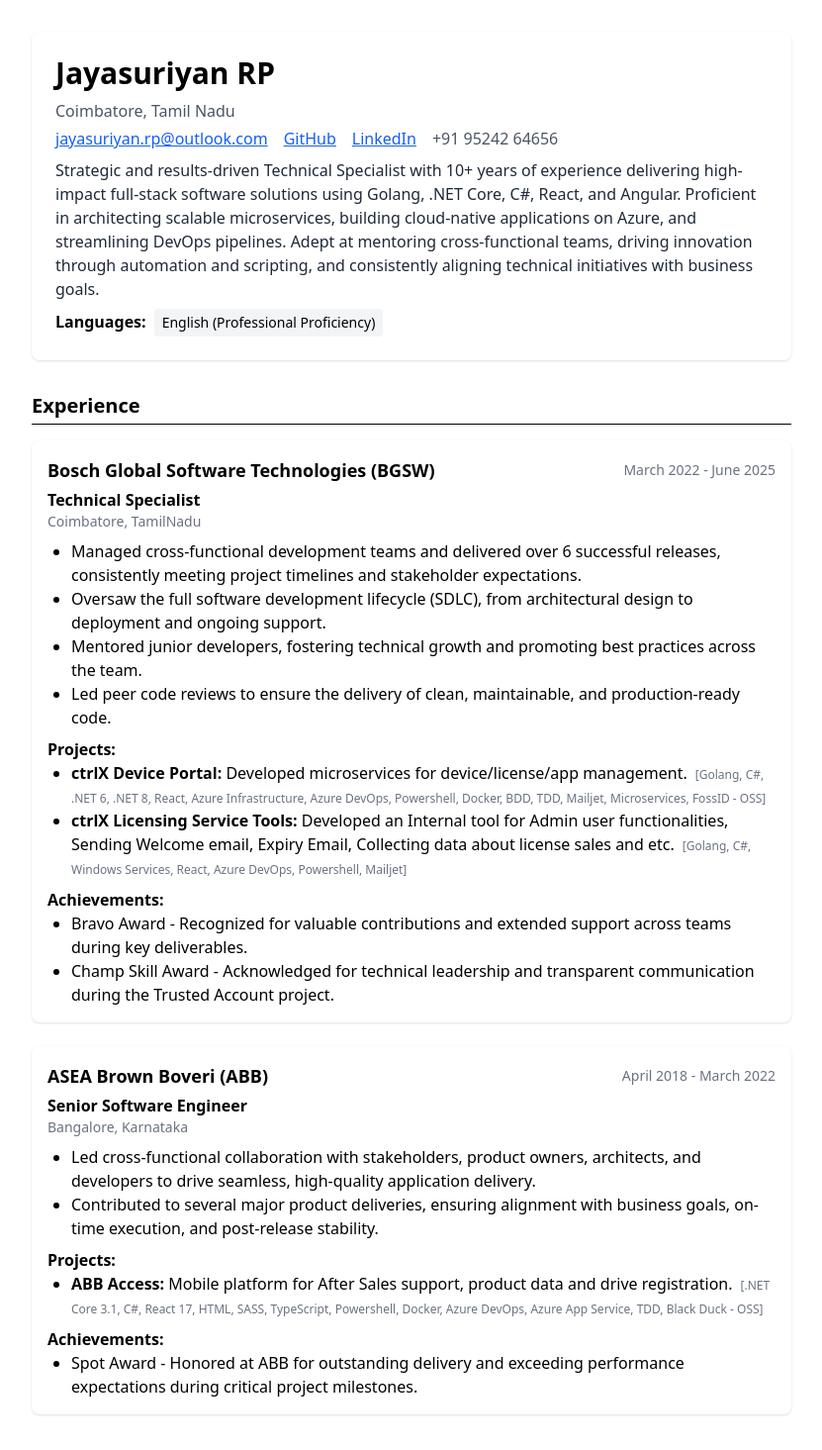
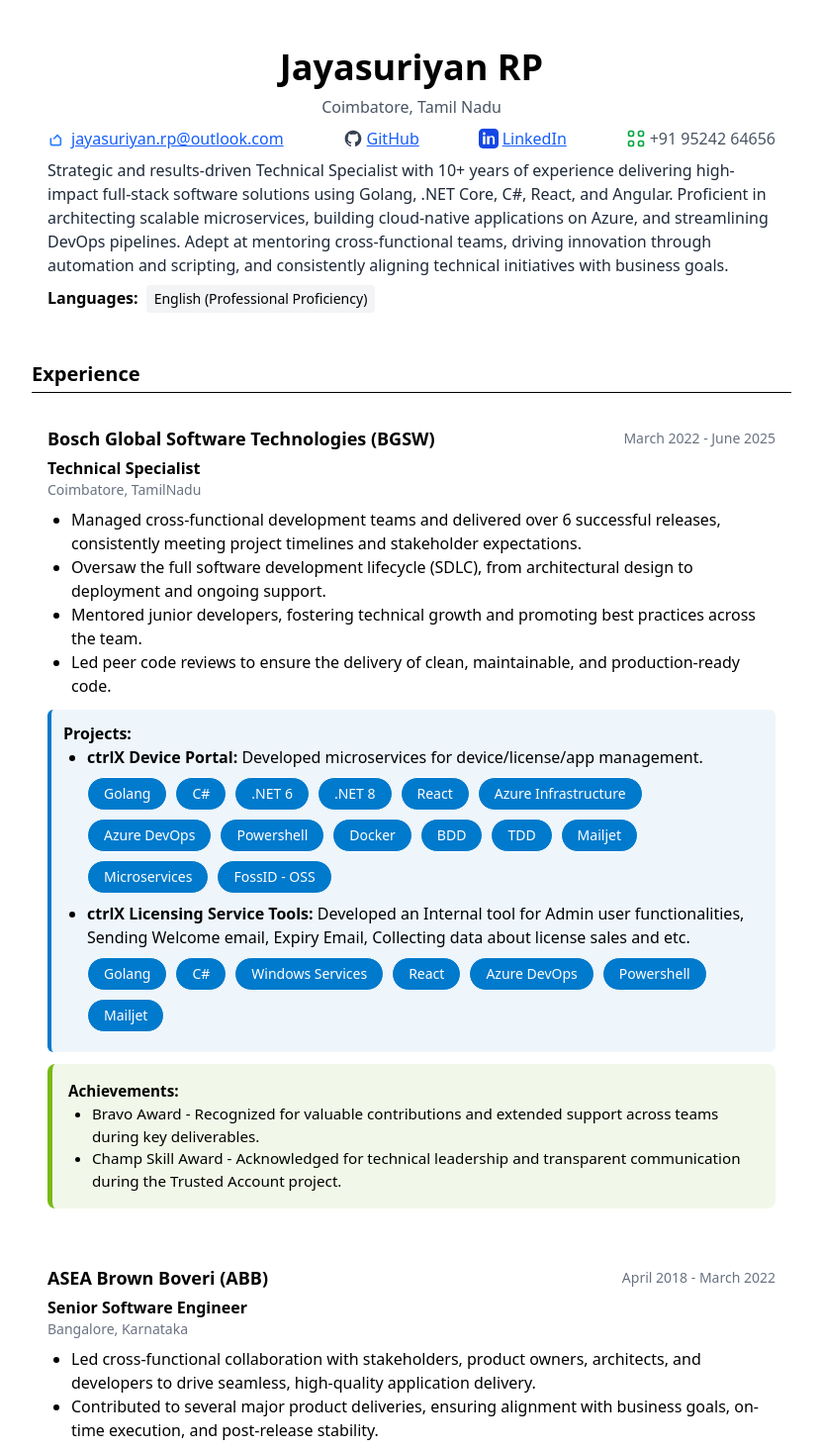
Before and after one commit to JayasuriyanRP/NewCV, a React (Vite) app: page / in a window 1280 px wide. Shown: the top 1465 px of the page at 99% size, without its empty margins (224-1055 px from the left). Built offline with nearby package versions, Linux system fonts and the light colour scheme.

Commit message:
feat: implement Achievements and Projects components with data fetching and error handling

```diff
--- /dev/null
+++ b/src/components/Achievements.tsx
@@ -0,0 +1,51 @@
+import { useEffect, useState } from "react";
+
+export default function Achievements({
+  url,
+  data,
+}: {
+  url?: string | null;
+  data?: string[];
+}) {
+  const [achievements, setAchievements] = useState<string[]>(data || []);
+  const [loading, setLoading] = useState(!!url);
+  const [error, setError] = useState<string | null>(null);
+
+  useEffect(() => {
+    if (url) {
+      setLoading(true);
+      fetch(url)
+        .then((res) => {
+          if (!res.ok) throw new Error("Failed to fetch achievements");
+          return res.json();
+        })
+        .then((json) => {
+          setAchievements(json);
+          setLoading(false);
+        })
+        .catch((err) => {
+          setError(err.message);
+          setLoading(false);
+        });
+    }
+  }, [url]);
+
+  if (loading) return <section>Loading achievements...</section>;
+  if (error) return <section>Error: {error}</section>;
+  if (!achievements.length)
+    return <section>No achievements data found.</section>;
+
+  return (
+    <section
+      aria-labelledby="achievements-title"
+      className="bg-[#f2f8e9] border-l-5 border-[#78ba15] p-4 rounded-lg mt-2.5 text-[0.95em]"
+    >
+      <span className="font-semibold">Achievements:</span>
+      <ul className="list-disc ml-6">
+        {achievements.map((ach: string, idx: number) => (
+          <li key={idx}>{ach}</li>
+        ))}
+      </ul>
+    </section>
+  );
+}
--- a/src/components/Basics.tsx
+++ b/src/components/Basics.tsx
@@ -28,34 +28,85 @@
 
   return (
     <section
-      className="bg-white rounded-lg shadow p-6 mb-8"
+      className="bg-white rounded-lg p-4 mb-6 "
       aria-labelledby="name"
     >
-      <h1 id="name" className="text-3xl font-bold mb-2">
+      <h1 id="name" className="text-4xl font-bold mb-2 text-center">
         {data.name}
       </h1>
-      <p className="text-base text-gray-600 mb-1">{data.location}</p>
-      <div className="flex flex-wrap gap-4 mb-2">
-        <a href={`mailto:${data.email}`} className="text-blue-600 underline">
+      <p className="text-base text-gray-600 mb-2 text-center">
+        {data.location}
+      </p>
+      <div className="flex flex-wrap gap-4 mb-2 justify-between items-center">
+        <a
+          href={`mailto:${data.email}`}
+          className="flex items-center gap-1 text-blue-600 underline"
+        >
+          <svg
+            xmlns="http://www.w3.org/2000/svg"
+            className="h-5 w-5 text-blue-500"
+            fill="none"
+            viewBox="0 0 24 24"
+            stroke="currentColor"
+          >
+            <path
+              strokeLinecap="round"
+              strokeLinejoin="round"
+              strokeWidth={2}
+              d="M16 12l-4-4-4 4m8 0v6a2 2 0 01-2 2H6a2 2 0 01-2-2v-6"
+            />
+          </svg>
           {data.email}
         </a>
         <a
           href={data.github}
-          className="text-blue-600 underline"
+          className="flex items-center gap-1 text-blue-600 underline"
           target="_blank"
           rel="noopener noreferrer"
         >
+          <svg
+            xmlns="http://www.w3.org/2000/svg"
+            className="h-5 w-5 text-gray-700"
+            viewBox="0 0 24 24"
+            fill="currentColor"
+          >
+            <path d="M12 2C6.477 2 2 6.484 2 12.021c0 4.428 2.865 8.184 6.839 9.525.5.092.682-.217.682-.483 0-.237-.009-.868-.013-1.703-2.782.605-3.369-1.342-3.369-1.342-.454-1.155-1.11-1.463-1.11-1.463-.908-.62.069-.608.069-.608 1.004.07 1.532 1.032 1.532 1.032.892 1.53 2.341 1.088 2.91.832.091-.647.35-1.088.636-1.339-2.221-.253-4.555-1.113-4.555-4.951 0-1.093.39-1.988 1.029-2.688-.103-.254-.446-1.272.098-2.65 0 0 .84-.27 2.75 1.025A9.564 9.564 0 0112 6.844c.85.004 1.705.115 2.504.338 1.909-1.295 2.748-1.025 2.748-1.025.546 1.378.202 2.396.1 2.65.64.7 1.028 1.595 1.028 2.688 0 3.847-2.337 4.695-4.566 4.944.359.309.678.92.678 1.855 0 1.338-.012 2.419-.012 2.747 0 .268.18.579.688.481C19.138 20.2 22 16.447 22 12.021 22 6.484 17.523 2 12 2z" />
+          </svg>
           GitHub
         </a>
         <a
           href={data.linkedin}
-          className="text-blue-600 underline"
+          className="flex items-center gap-1 text-blue-600 underline"
           target="_blank"
           rel="noopener noreferrer"
         >
+          <svg
+            xmlns="http://www.w3.org/2000/svg"
+            className="h-5 w-5 text-blue-700"
+            viewBox="0 0 24 24"
+            fill="currentColor"
+          >
+            <path d="M19 0h-14c-2.761 0-5 2.239-5 5v14c0 2.761 2.239 5 5 5h14c2.761 0 5-2.239 5-5v-14c0-2.761-2.239-5-5-5zm-11 19h-3v-10h3v10zm-1.5-11.268c-.966 0-1.75-.784-1.75-1.75s.784-1.75 1.75-1.75 1.75.784 1.75 1.75-.784 1.75-1.75 1.75zm13.5 11.268h-3v-5.604c0-1.337-.026-3.063-1.868-3.063-1.868 0-2.156 1.459-2.156 2.967v5.7h-3v-10h2.881v1.367h.041c.401-.761 1.381-1.563 2.841-1.563 3.039 0 3.6 2.001 3.6 4.601v5.595z" />
+          </svg>
           LinkedIn
         </a>
-        <span className="text-gray-600">{data.phone}</span>
+        <span className="flex items-center gap-1 text-gray-600">
+          <svg
+            xmlns="http://www.w3.org/2000/svg"
+            className="h-5 w-5 text-green-600"
+            fill="none"
+            viewBox="0 0 24 24"
+            stroke="currentColor"
+          >
+            <path
+              strokeLinecap="round"
+              strokeLinejoin="round"
+              strokeWidth={2}
+              d="M3 5a2 2 0 012-2h2a2 2 0 012 2v2a2 2 0 01-2 2H5a2 2 0 01-2-2V5zm0 12a2 2 0 012-2h2a2 2 0 012 2v2a2 2 0 01-2 2H5a2 2 0 01-2-2v-2zm12-12a2 2 0 012-2h2a2 2 0 012 2v2a2 2 0 01-2 2h-2a2 2 0 01-2-2V5zm0 12a2 2 0 012-2h2a2 2 0 012 2v2a2 2 0 01-2 2h-2a2 2 0 01-2-2v-2z"
+            />
+          </svg>
+          {data.phone}
+        </span>
       </div>
       <p className="mt-2 text-base text-gray-800">{data.summary}</p>
       {data.languages && (
--- a/src/components/Education.tsx
+++ b/src/components/Education.tsx
@@ -35,7 +35,7 @@
         Education
       </h2>
       {data.map((edu: any, idx: number) => (
-        <div key={idx} className="bg-white rounded-lg shadow p-4 mb-6">
+        <div key={idx} className="bg-white rounded-lg p-4 mb-6">
           <h3 className="text-lg font-bold">{edu.institution}</h3>
           <p className="text-base font-semibold mt-1">{edu.degree}</p>
           <div className="flex justify-between text-sm text-gray-500 mb-2">
--- a/src/components/Experience.tsx
+++ b/src/components/Experience.tsx
@@ -1,4 +1,6 @@
 import { useEffect, useState } from "react";
+import Projects from "./Projects";
+import Achievements from "./Achievements";
 
 export default function Experience({ url }: { url: string }) {
   const [data, setData] = useState<any[]>([]);
@@ -34,7 +36,7 @@
         Experience
       </h2>
       {data.map((job: any, idx: number) => (
-        <div key={idx} className="bg-white rounded-lg shadow p-4 mb-6">
+        <div key={idx} className="bg-white rounded-lg p-4 mb-6">
           <div className="flex justify-between items-center">
             <span className="text-lg font-bold">{job.company}</span>
             <span className="text-sm text-gray-500">
@@ -49,30 +51,10 @@
             ))}
           </ul>
           {job.projects && job.projects.length > 0 && (
-            <div className="mt-2">
-              <span className="font-semibold">Projects:</span>
-              <ul className="list-disc ml-6">
-                {job.projects.map((proj: any, i: number) => (
-                  <li key={i}>
-                    <span className="font-semibold">{proj.name}:</span>{" "}
-                    {proj.description}
-                    <span className="ml-2 text-xs text-gray-500">
-                      [{proj.technologies.join(", ")}]
-                    </span>
-                  </li>
-                ))}
-              </ul>
-            </div>
+            <Projects url={null} data={job.projects} />
           )}
           {job.achievements && job.achievements.length > 0 && (
-            <div className="mt-2">
-              <span className="font-semibold">Achievements:</span>
-              <ul className="list-disc ml-6">
-                {job.achievements.map((ach: string, i: number) => (
-                  <li key={i}>{ach}</li>
-                ))}
-              </ul>
-            </div>
+            <Achievements url={null} data={job.achievements} />
           )}
         </div>
       ))}
--- /dev/null
+++ b/src/components/ProjectSkills.tsx
@@ -0,0 +1,15 @@
+export default function ProjectSkills({ skills }: { skills: string[] }) {
+  if (!skills?.length) return null;
+  return (
+    <div className="flex flex-wrap gap-2 mt-2">
+      {skills.map((skill, idx) => (
+        <span
+          key={idx}
+          className="bg-[#007acc] rounded-full px-4 py-1.5 text-sm font-medium text-white border border-radius-50"
+        >
+          {skill}
+        </span>
+      ))}
+    </div>
+  );
+}
--- /dev/null
+++ b/src/components/Projects.tsx
@@ -0,0 +1,55 @@
+import { useEffect, useState } from "react";
+import ProjectSkills from "./ProjectSkills";
+
+export default function Projects({
+  url,
+  data,
+}: {
+  url?: string | null;
+  data?: any[];
+}) {
+  const [projects, setProjects] = useState<any[]>(data || []);
+  const [loading, setLoading] = useState(!!url);
+  const [error, setError] = useState<string | null>(null);
+
+  useEffect(() => {
+    if (url) {
+      setLoading(true);
+      fetch(url)
+        .then((res) => {
+          if (!res.ok) throw new Error("Failed to fetch projects");
+          return res.json();
+        })
+        .then((json) => {
+          setProjects(json);
+          setLoading(false);
+        })
+        .catch((err) => {
+          setError(err.message);
+          setLoading(false);
+        });
+    }
+  }, [url]);
+
+  if (loading) return <section>Loading projects...</section>;
+  if (error) return <section>Error: {error}</section>;
+  if (!projects.length) return <section>No projects data found.</section>;
+
+  return (
+    <section
+      aria-labelledby="projects-title"
+      className="bg-[#eef6fc] border-l-4 border-[#007acc] my-3 py-3 px-3 rounded-md"
+    >
+      <span className="font-semibold">Projects:</span>
+      <ul className="list-disc ml-6">
+        {projects.map((proj: any, idx: number) => (
+          <li key={idx} className="mb-2">
+            <span className="font-semibold">{proj.name}:</span>{" "}
+            {proj.description}
+            <ProjectSkills skills={proj.technologies || []} />
+          </li>
+        ))}
+      </ul>
+    </section>
+  );
+}
```
